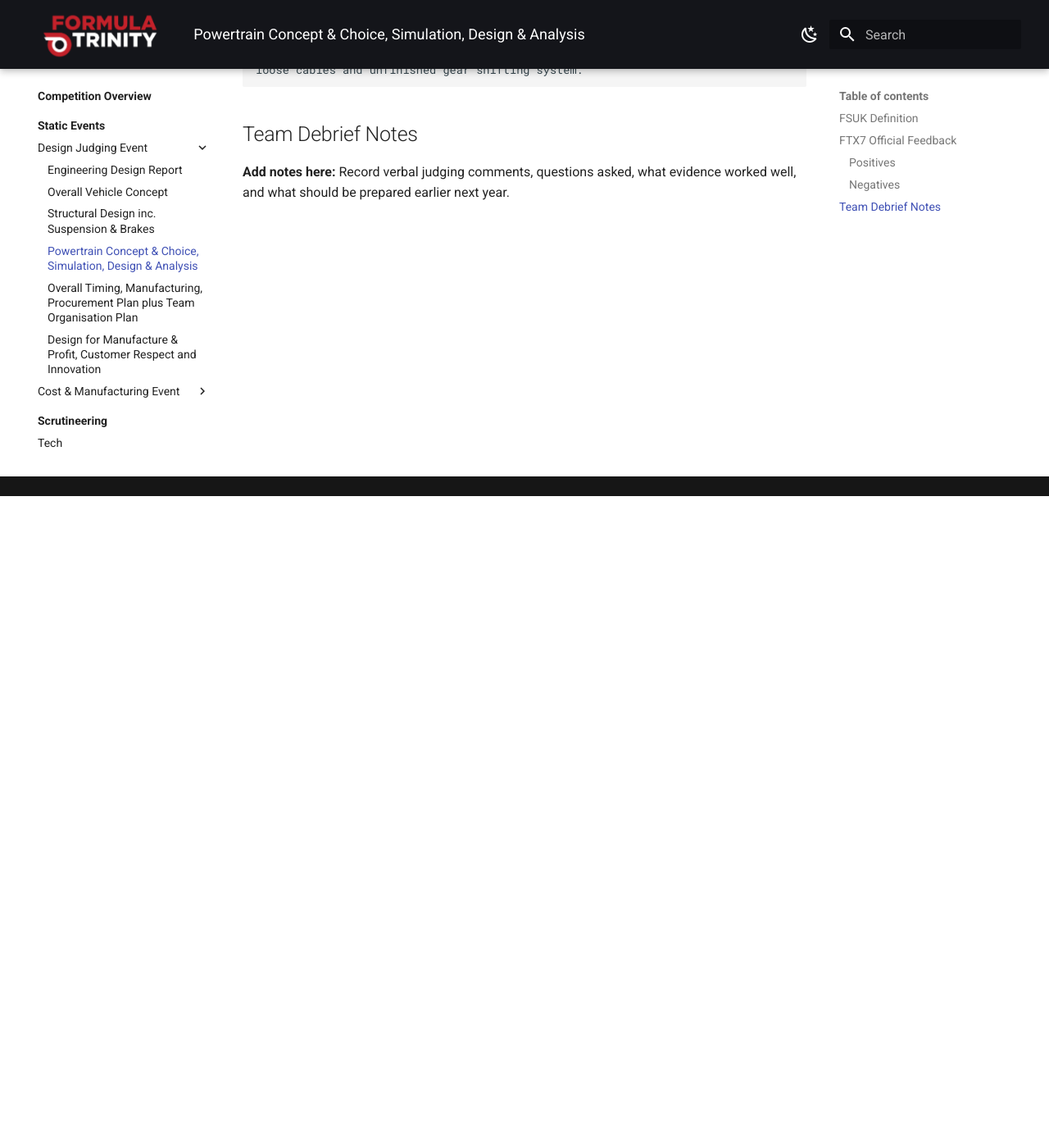
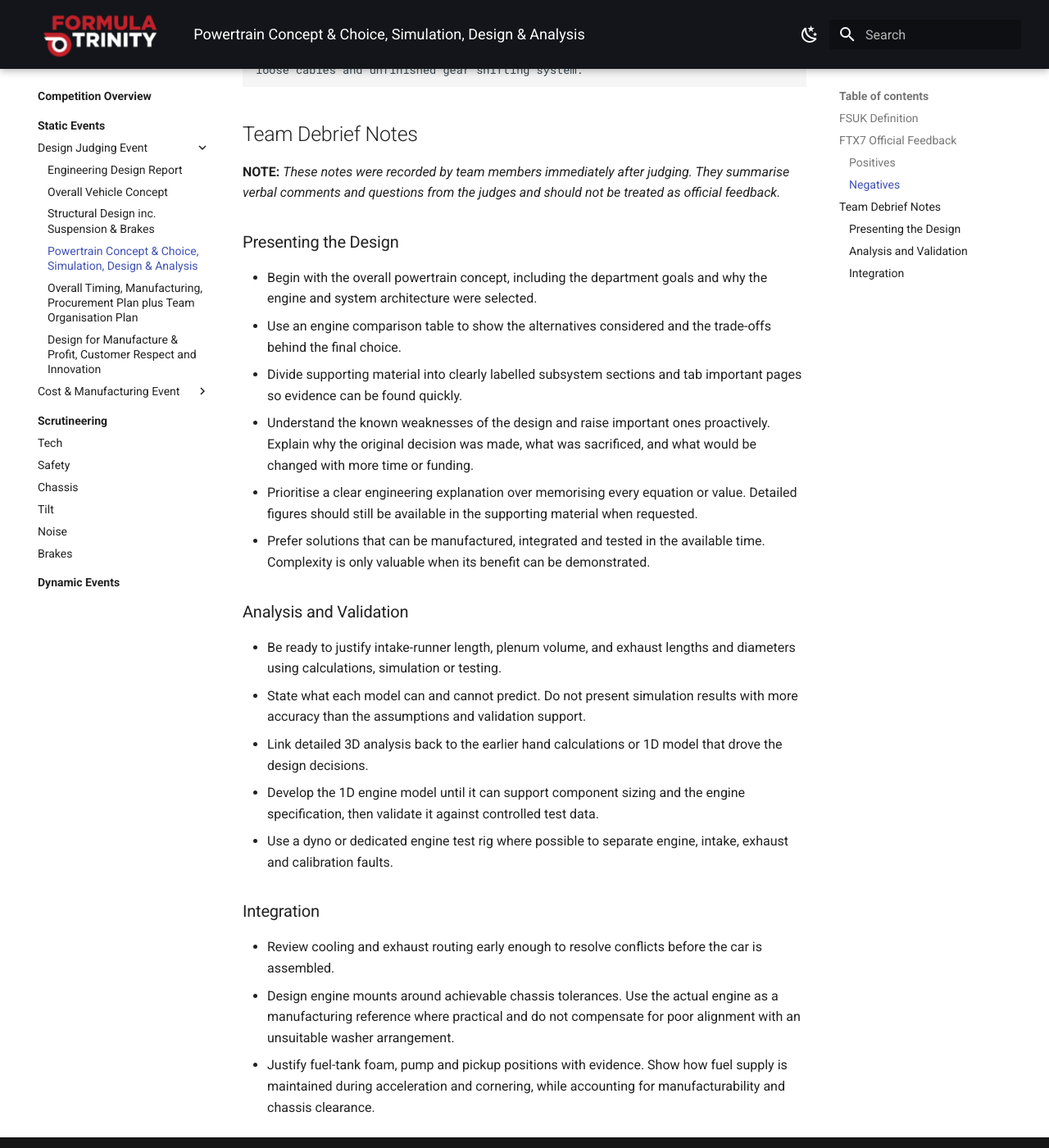
Before and after one commit to Formula-Trinity/ft-wiki, an MkDocs documentation site: the page built from docs/competition/statics/design/pt.md, in a window 1280 px wide and 1400 px high, scrolled down 795 px. Shown: the whole window at 82% size. Built offline with MkDocs 1.6.1 and Material for MkDocs 9.7.7, drawn with Linux system fonts in a browser that asks for light colours.

Commit message:
Added cost, design and scrut notes based on feedback from Powertrain (paula and patryk voice memo)

```diff
--- a/docs/competition/statics/design/pt.md
+++ b/docs/competition/statics/design/pt.md
@@ -33,4 +33,27 @@
 
 ## Team Debrief Notes
 
-**Add notes here:** Record verbal judging comments, questions asked, what evidence worked well, and what should be prepared earlier next year.
+**NOTE:** *These notes were recorded by team members immediately after judging. They summarise verbal comments and questions from the judges and should not be treated as official feedback.*
+
+### Presenting the Design
+
+- Begin with the overall powertrain concept, including the department goals and why the engine and system architecture were selected.
+- Use an engine comparison table to show the alternatives considered and the trade-offs behind the final choice.
+- Divide supporting material into clearly labelled subsystem sections and tab important pages so evidence can be found quickly.
+- Understand the known weaknesses of the design and raise important ones proactively. Explain why the original decision was made, what was sacrificed, and what would be changed with more time or funding.
+- Prioritise a clear engineering explanation over memorising every equation or value. Detailed figures should still be available in the supporting material when requested.
+- Prefer solutions that can be manufactured, integrated and tested in the available time. Complexity is only valuable when its benefit can be demonstrated.
+
+### Analysis and Validation
+
+- Be ready to justify intake-runner length, plenum volume, and exhaust lengths and diameters using calculations, simulation or testing.
+- State what each model can and cannot predict. Do not present simulation results with more accuracy than the assumptions and validation support.
+- Link detailed 3D analysis back to the earlier hand calculations or 1D model that drove the design decisions.
+- Develop the 1D engine model until it can support component sizing and the engine specification, then validate it against controlled test data.
+- Use a dyno or dedicated engine test rig where possible to separate engine, intake, exhaust and calibration faults.
+
+### Integration
+
+- Review cooling and exhaust routing early enough to resolve conflicts before the car is assembled.
+- Design engine mounts around achievable chassis tolerances. Use the actual engine as a manufacturing reference where practical and do not compensate for poor alignment with an unsuitable washer arrangement.
+- Justify fuel-tank foam, pump and pickup positions with evidence. Show how fuel supply is maintained during acceleration and cornering, while accounting for manufacturability and chassis clearance.
```
Also changed, not shown: docs/competition/scrut/safety/index.md (+2 -0 lines), docs/competition/statics/cost/judging/index.md (+5 -1 lines), docs/competition/statics/cost/pre_comp_submissions/CCBOM.md (+2 -0 lines), docs/competition/statics/design/timing_planning.md (+1 -0 lines).
